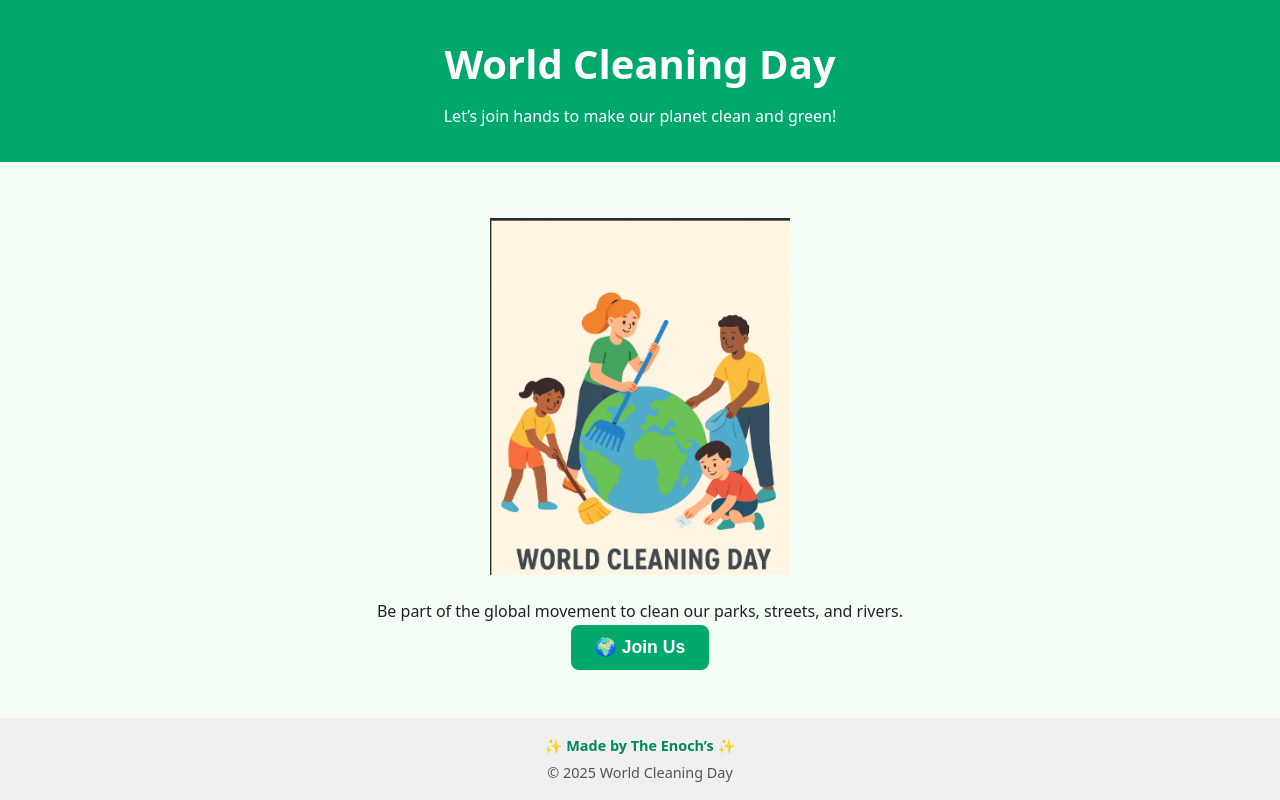
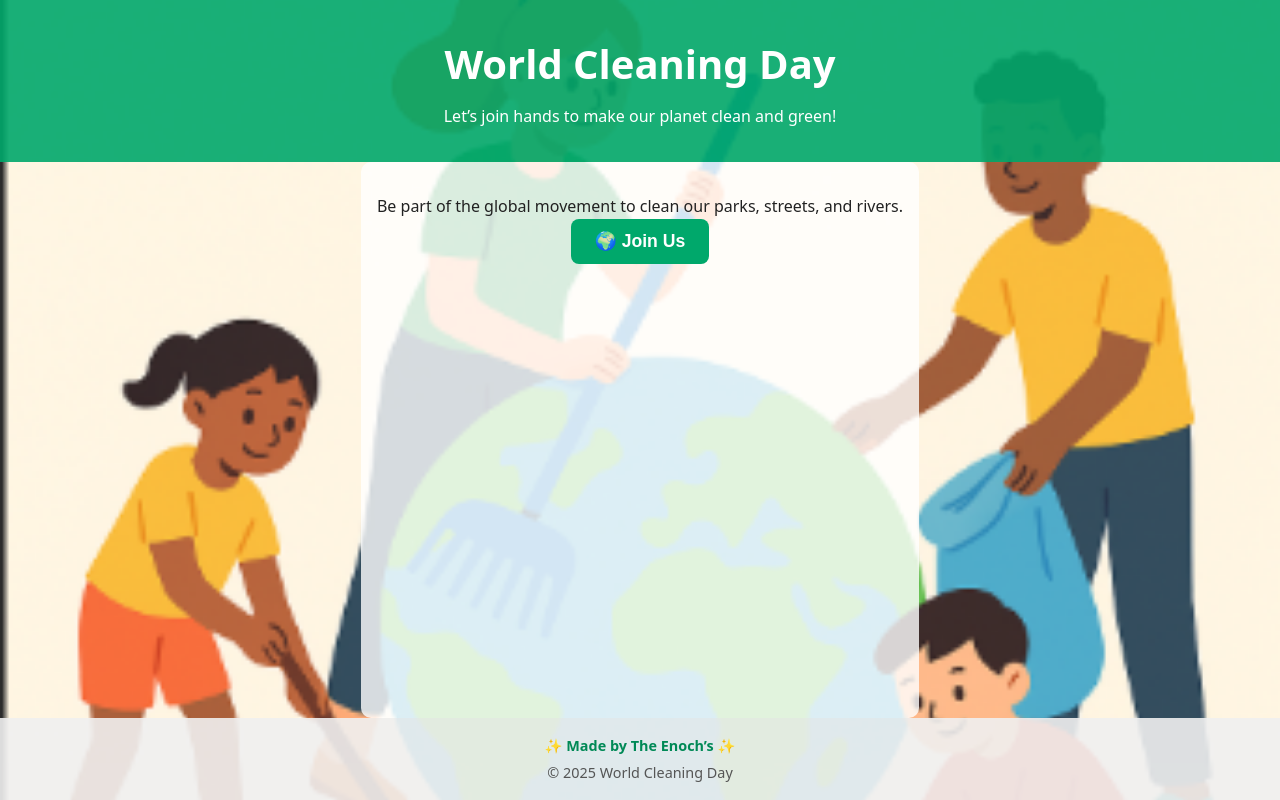
Before and after one commit to fks-crew/WCD, a plain HTML site: page index.html in a window 1280 px wide. Drawn offline with Linux system fonts and the light colour scheme.

Commit message:
Add files via upload

```diff
--- a/index.html
+++ b/index.html
@@ -19,7 +19,8 @@
     }
     body {
       font-family: system-ui, Arial, sans-serif;
-      background: var(--background);
+      background: url("./image.png") no-repeat center center fixed;
+      background-size: cover;
       color: var(--text);
       line-height: 1.6;
       display: flex;
@@ -27,7 +28,7 @@
       min-height: 100vh;
     }
     header {
-      background: var(--primary);
+      background: rgba(0, 168, 107, 0.9); /* semi-transparent overlay */
       color: #fff;
       padding: 2rem 1rem;
       text-align: center;
@@ -42,12 +43,8 @@
       max-width: 800px;
       margin: auto;
       text-align: center;
-    }
-    main img {
-      max-width: 300px;
-      height: auto;
-      margin: 1.5rem auto;
-      display: block;
+      background: rgba(255, 255, 255, 0.8); /* readable text box */
+      border-radius: 10px;
     }
     button {
       padding: 0.75rem 1.5rem;
@@ -65,7 +62,7 @@
       transform: translateY(-2px);
     }
     footer {
-      background: #f0f0f0;
+      background: rgba(240, 240, 240, 0.9);
       padding: 1rem;
       text-align: center;
       font-size: 0.9rem;
@@ -86,7 +83,6 @@
   </header>
 
   <main role="main">
-    <img src="./image.png" width="300" height="200" alt="Illustration of people cleaning the Earth together">
     <p>Be part of the global movement to clean our parks, streets, and rivers.</p>
     <button aria-label="Join the World Cleaning Day movement">🌍 Join Us</button>
   </main>
```
